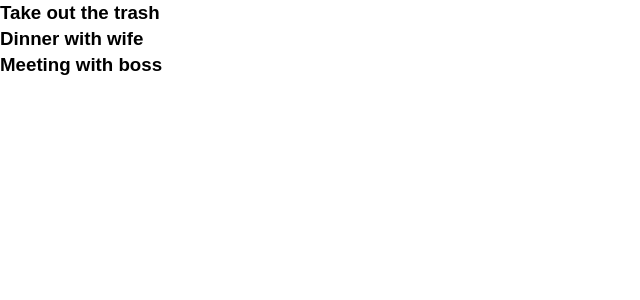
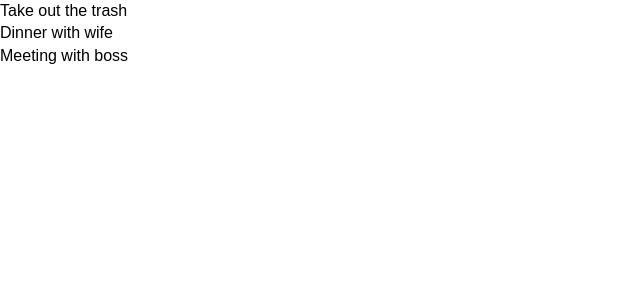
Before and after one commit to rizkisadewa/reactTodoList, a React (Create React App) app: page / in a window 1280 px wide. Shown: the top 300 px of the page, without its empty margins (0-640 px from the left). Built offline with nearby package versions, Linux system fonts and the light colour scheme.

Commit message:
modified : Todos.js , add : TodoItem.js

```diff
--- /dev/null
+++ b/src/components/TodoItem.js
@@ -0,0 +1,13 @@
+import React, { Component } from 'react'
+
+export class TodoItem extends Component {
+  render(){
+    return(
+      <div>
+        <p> {this.props.todo.title} </p>
+      </div>
+    )
+  }
+}
+
+export default TodoItem
--- a/src/components/Todos.js
+++ b/src/components/Todos.js
@@ -1,6 +1,7 @@
 // Uper Case each word is for the convention of the component
 
 import React, { Component } from 'react';
+import TodoItem from './TodoItem'
 
 // Make a new component that copy from App.js, but we just modified the class name and export default into Todos.
 // We do not need the tag with the calss App as that only in App.js.
@@ -11,8 +12,9 @@
     // Modified parentesist
     // Below is actually looping each
     return this.props.todos.map((todo) => (
-      // Print all the title in todo state
-      <h3> {todo.title} </h3>
+      // Print all the title in todo state, come from TodoItem.js
+      // Every single map must have a key that unique, todo.id is a unique value
+      <TodoItem key={todo.id} todo={todo} />
     ));
 
   }
```
